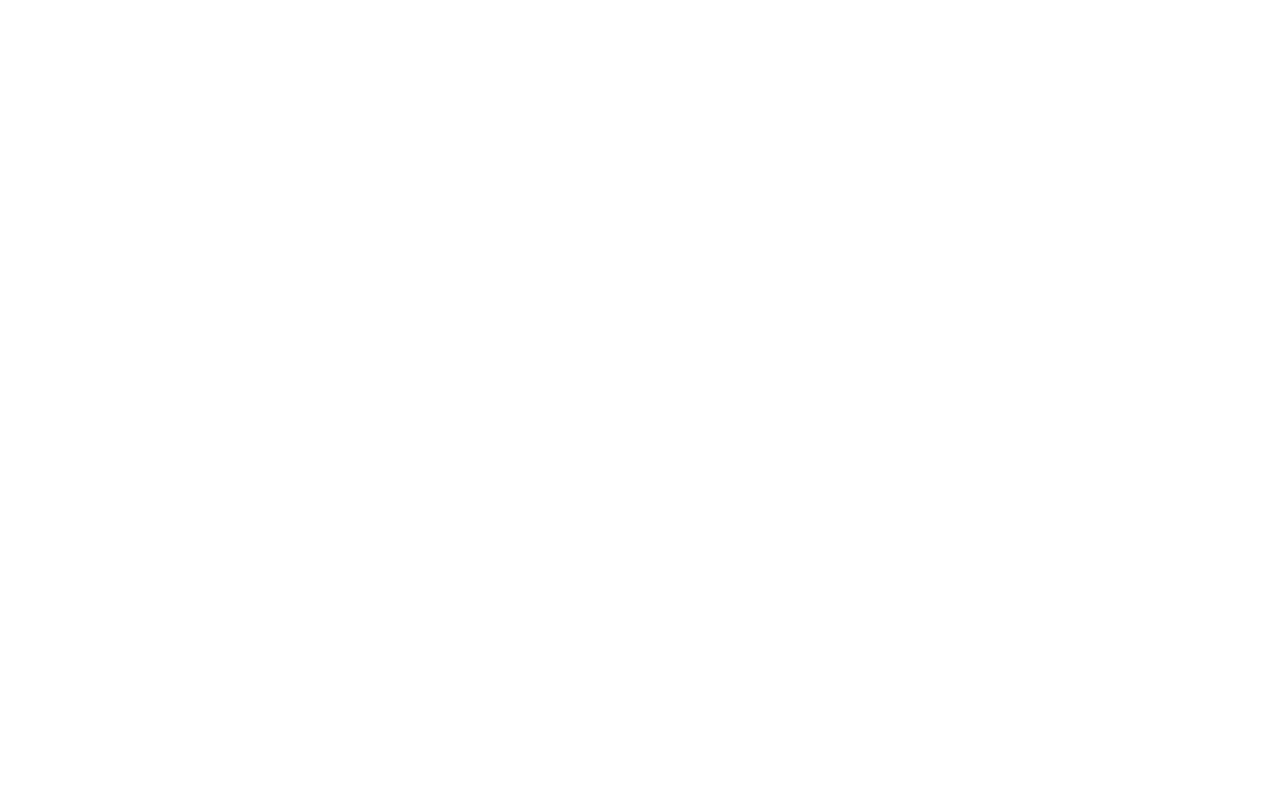
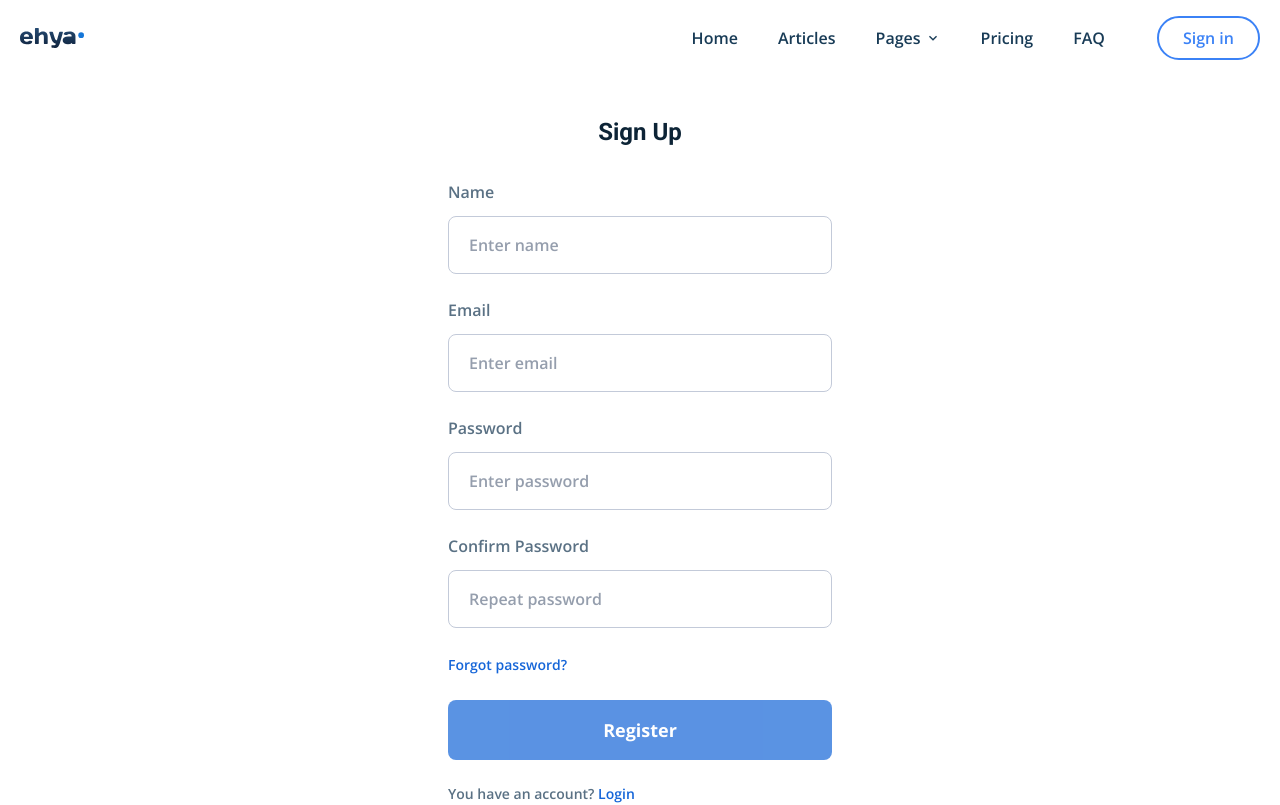
Before and after one commit to tayoolaigbe/mern-sack-blog, a React (Vite) app in the folder frontend/: page /register in a window 1280 px wide. Before the commit this address had no page. Shown: the top 805 px of the page. Built offline with nearby package versions, Linux system fonts and the light colour scheme.

Commit message:
Created the register page UI and used react-hook-form for validation.

```diff
--- a/frontend/package.json
+++ b/frontend/package.json
@@ -10,9 +10,12 @@
     "preview": "vite preview"
   },
   "dependencies": {
+    "@reduxjs/toolkit": "^1.9.5",
     "react": "^18.2.0",
     "react-dom": "^18.2.0",
+    "react-hook-form": "^7.43.9",
     "react-icons": "^4.8.0",
+    "react-redux": "^8.0.5",
     "react-router-dom": "^6.11.1"
   },
   "devDependencies": {
--- a/frontend/src/App.jsx
+++ b/frontend/src/App.jsx
@@ -3,6 +3,7 @@
 import './App.css';
 import HomePage from './pages/home/HomePage';
 import ArticleDetail from './pages/articleDetail/ArticleDetail';
+import RegisterPage from './pages/register/RegisterPage';
 
 function App() {
 	return (
@@ -10,6 +11,7 @@
 			<Routes>
 				<Route index path="/" element={<HomePage />} />
 				<Route path="/blog/:id" element={<ArticleDetail />} />
+				<Route path="/register" element={<RegisterPage />} />
 			</Routes>
 		</div>
 	);
--- a/frontend/src/main.jsx
+++ b/frontend/src/main.jsx
@@ -2,9 +2,13 @@
 import { BrowserRouter } from 'react-router-dom';
 import App from './App.jsx';
 import './index.css';
+import { Provider } from 'react-redux';
+import store from './store/';
 
 ReactDOM.createRoot(document.getElementById('root')).render(
 	<BrowserRouter>
-		<App />
+		<Provider store={store}>
+			<App />
+		</Provider>
 	</BrowserRouter>
 );
--- /dev/null
+++ b/frontend/src/pages/register/RegisterPage.jsx
@@ -0,0 +1,185 @@
+import { Link } from 'react-router-dom';
+import { useForm } from 'react-hook-form';
+import MainLayout from '../../components/MainLayout';
+
+const RegisterPage = () => {
+	const {
+		register,
+		handleSubmit,
+		formState: { errors, isValid },
+		watch,
+	} = useForm({
+		defaultValues: {
+			name: '',
+			email: '',
+			password: '',
+			confirmPassword: '',
+		},
+		mode: 'onChange',
+	});
+	const submitHandler = data => {
+		console.log(data);
+	};
+
+	const password = watch('password');
+	return (
+		<MainLayout>
+			<section className="container mx-auto px-5 py-10">
+				<div className="w-full max-w-sm mx-auto">
+					<h1 className="font-roboto text-2xl font-bold text-center text-dark-hard mb-8">
+						Sign Up
+					</h1>
+					<form onSubmit={handleSubmit(submitHandler)}>
+						<div className="flex flex-col mb-6 w-full">
+							<label
+								htmlFor="name"
+								className="text-[#5a7184] font-semibold block"
+							>
+								Name
+							</label>
+							<input
+								type="text"
+								id="name"
+								{...register('name', {
+									minLength: {
+										value: 1,
+										message: 'Name length must be at least 1 character long.',
+									},
+									required: {
+										value: true,
+										message: 'Name is required',
+									},
+								})}
+								placeholder="Enter name"
+								className={`placeholder:text-[#959ead] text-dark-hard mt-3 rounded-lg px-5 py-4 font-semibold block outline-none border ${
+									errors.name ? 'border-red-500' : 'border-[#c3cad9]'
+								}`}
+							/>
+							{errors.name?.message && (
+								<p className="text-red-500 text-xs mt-1">
+									{errors.name?.message}
+								</p>
+							)}
+						</div>
+						<div className="flex flex-col mb-6 w-full">
+							<label
+								htmlFor="email"
+								className="text-[#5a7184] font-semibold block"
+							>
+								Email
+							</label>
+							<input
+								type="text"
+								id="email"
+								{...register('email', {
+									pattern: {
+										value:
+											/^(([^<>()[\]\\.,;:\s@"]+(\.[^<>()[\]\\.,;:\s@"]+)*)|(".+"))@((\[[0-9]{1,3}\.[0-9]{1,3}\.[0-9]{1,3}\.[0-9]{1,3}])|(([a-zA-Z\-0-9]+\.)+[a-zA-Z]{2,}))$/,
+										message: 'Enter a valid email',
+									},
+									required: {
+										value: true,
+										message: 'Email is required',
+									},
+								})}
+								placeholder="Enter email"
+								className={`placeholder:text-[#959ead] text-dark-hard mt-3 rounded-lg px-5 py-4 font-semibold block outline-none border ${
+									errors.email ? 'border-red-500' : 'border-[#c3cad9]'
+								}`}
+							/>
+							{errors.email?.message && (
+								<p className="text-red-500 text-xs mt-1">
+									{errors.email?.message}
+								</p>
+							)}
+						</div>
+						<div className="flex flex-col mb-6 w-full">
+							<label
+								htmlFor="password"
+								className="text-[#5a7184] font-semibold block"
+							>
+								Password
+							</label>
+							<input
+								type="password"
+								id="password"
+								{...register('password', {
+									required: {
+										value: true,
+										message: 'Password is required',
+									},
+									minLength: {
+										value: 6,
+										message: 'Password muxt be at least 6 characters.',
+									},
+								})}
+								placeholder="Enter password"
+								className={`placeholder:text-[#959ead] text-dark-hard mt-3 rounded-lg px-5 py-4 font-semibold block outline-none border ${
+									errors.password ? 'border-red-500' : 'border-[#c3cad9]'
+								}`}
+							/>
+							{errors.password?.message && (
+								<p className="text-red-500 text-xs mt-1">
+									{errors.password?.message}
+								</p>
+							)}
+						</div>
+						<div className="flex flex-col mb-6 w-full">
+							<label
+								htmlFor="confirmPassword"
+								className="text-[#5a7184] font-semibold block"
+							>
+								Confirm Password
+							</label>
+							<input
+								type="password"
+								id="confirmPassword"
+								{...register('confirmPassword', {
+									required: {
+										value: true,
+										message: 'Confirm password is required',
+									},
+									validate: value => {
+										if (value !== password) {
+											return 'Passwords dont match';
+										}
+									},
+								})}
+								placeholder="Repeat password"
+								className={`placeholder:text-[#959ead] text-dark-hard mt-3 rounded-lg px-5 py-4 font-semibold block outline-none border ${
+									errors.confirmPassword ? 'border-red-500' : 'border-[#c3cad9]'
+								}`}
+							/>
+							{errors.confirmPassword?.message && (
+								<p className="text-red-500 text-xs mt-1">
+									{errors.confirmPassword?.message}
+								</p>
+							)}
+						</div>
+						<Link
+							to="forgot-password"
+							className="text-sm font-semibold text-primary"
+						>
+							Forgot password?
+						</Link>
+						<button
+							type="submit"
+							disabled={!isValid}
+							className="bg-primary text-white font-bold text-lg py-4 px-8 w-full rounded-lg my-6 disabled:opacity-70 disabled:cursor-not-allowed"
+						>
+							Register
+						</button>
+						<p className="text-sm font-semibold text-[#5a7184]">
+							You have an account?{' '}
+							<Link to="/login" className="text-primary">
+								Login
+							</Link>
+						</p>
+					</form>
+				</div>
+			</section>
+		</MainLayout>
+	);
+};
+
+export default RegisterPage;
--- /dev/null
+++ b/frontend/src/store/index.js
@@ -0,0 +1,7 @@
+import { configureStore } from '@reduxjs/toolkit';
+
+const store = configureStore({
+	reducer: {},
+});
+
+export default store;
```
Also changed, not shown: 1 other file (tests, documents, lock files or other folders).
